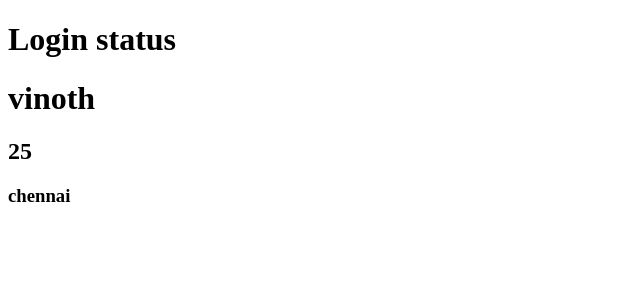
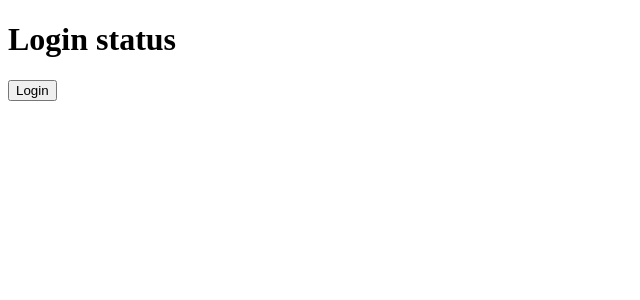
Before and after one commit to vinothsmart/react-ecommerce, a React (Vite) app: page / in a window 1280 px wide. Shown: the top 300 px of the page, without its empty margins (0-640 px from the left). Built offline with nearby package versions, Linux system fonts and the light colour scheme.

Commit message:
Refactor App component to use login button with click handler

```diff
--- a/src/App.jsx
+++ b/src/App.jsx
@@ -1,15 +1,14 @@
+import { useCallback } from "react";
 import Hero from "./component/Hero";
 
 const App = () => {
-  const item = {
-    name: "vinoth",
-    age: 25,
-    city: "chennai",
-  };
+  const handleClick = useCallback(() => {
+    alert("Login successful");
+  }, []);
   return (
     <>
       <h1>Login status</h1>
-      <Hero item={item} />
+      <Hero handleClick={handleClick} />
     </>
   );
 };
--- a/src/component/Hero.jsx
+++ b/src/component/Hero.jsx
@@ -1,9 +1,7 @@
 const Hero = (props) => {
   return (
     <>
-      <h1>{props.item.name}</h1>
-      <h2>{props.item.age}</h2>
-      <h3>{props.item.city}</h3>
+      <button onClick={props.handleClick}>Login</button>
     </>
   );
 };
```
